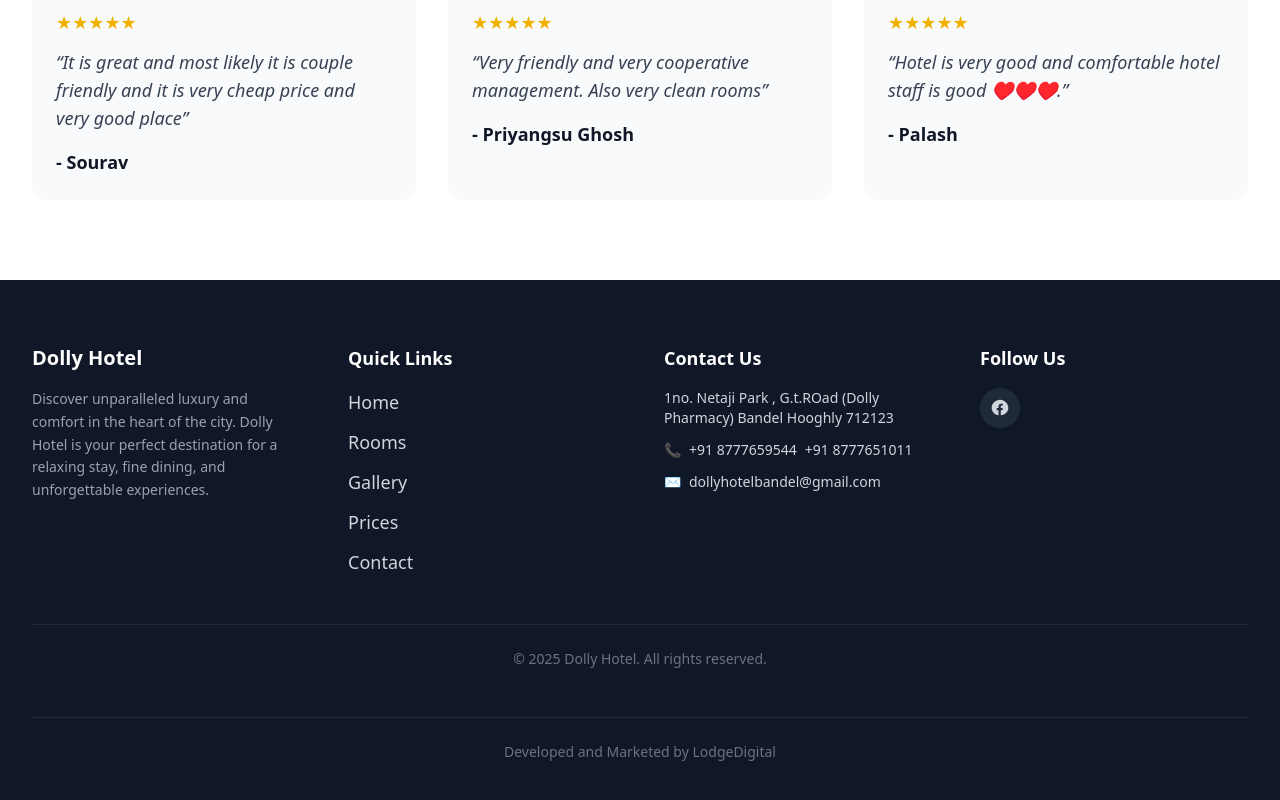
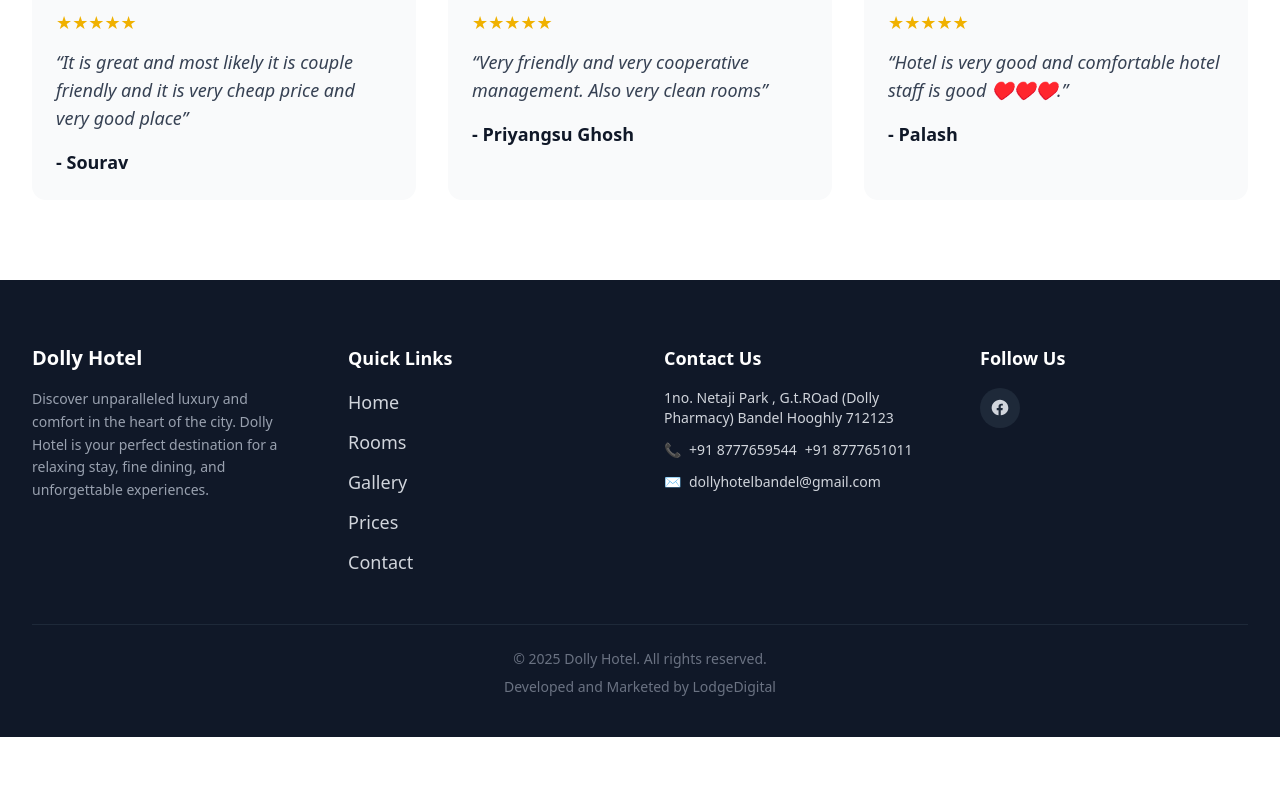
Before and after one commit to dollyhotel001/dolly-final, a Next.js app: page / in a window 1280 px wide. Shown: the part 1960-2760 px from the top of the page. After the commit the page ends 2697 px from the top, so only its background shows below. Built offline with nearby package versions, Linux system fonts and the light colour scheme.

Commit message:
Update Layout.tsx

```diff
--- a/components/Layout.tsx
+++ b/components/Layout.tsx
@@ -259,10 +259,9 @@ const Layout: React.FC<LayoutProps> = ({ children }) => {
 
           {/* Bottom bar */}
           <div className="mt-12 border-t border-gray-800 pt-6 text-center text-sm text-gray-500">
+
             © {new Date().getFullYear()} Dolly Hotel. All rights reserved.
-             <div className="mt-12 border-t border-gray-800 pt-6 text-center text-sm text-gray-500">
-            Developed and Marketed by LodgeDigital
-          </div>
+            <div className="mt-2  text-center text-sm text-gray-500">Developed and Marketed by LodgeDigital</div>
           </div>
         </div>
       </footer>
```
